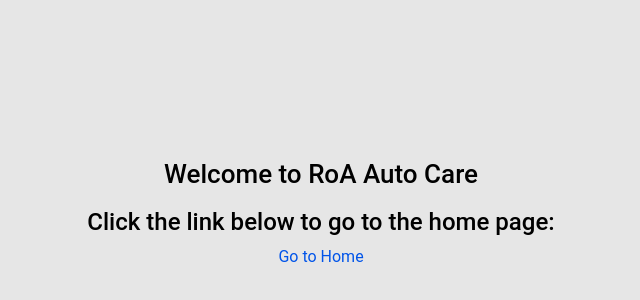
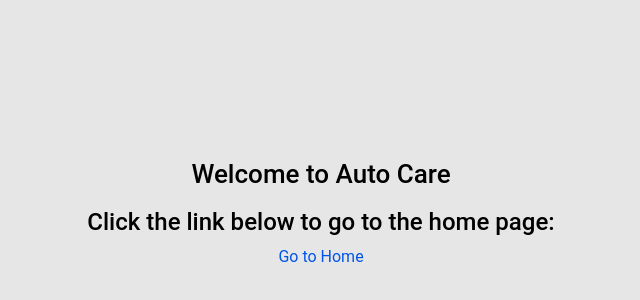
Before and after one commit to jvcByte/auto_care, a React (Vite) app: page / in a window 1280 px wide. Shown: the part 198-498 px from the top of the page, without its empty margins (319-959 px from the left). Built offline with nearby package versions, Linux system fonts and the light colour scheme.

Commit message:
refactor: change app name

```diff
--- a/index.html
+++ b/index.html
@@ -2,7 +2,7 @@
 <html lang="en">
   <head>
     <meta charset="utf-8" />
-    <title>RoA Auto Care</title>
+    <title>Auto Care</title>
 
     <base href="/" />
 
@@ -20,7 +20,7 @@
 
     <!-- add to homescreen for ios -->
     <meta name="mobile-web-app-capable" content="yes" />
-    <meta name="apple-mobile-web-app-title" content="RoA Auto Care" />
+    <meta name="apple-mobile-web-app-title" content="Auto Care" />
     <meta name="apple-mobile-web-app-status-bar-style" content="black" />
   </head>
   <body>
--- a/ionic.config.json
+++ b/ionic.config.json
@@ -1,5 +1,5 @@
 {
-  "name": "RoA Auto Care",
+  "name": "AutoCare",
   "integrations": {
     "capacitor": {}
   },
--- a/src/App.tsx
+++ b/src/App.tsx
@@ -50,7 +50,7 @@ const App: React.FC = () => (
           <Route path="/home" component={Home} />
           <Route exact path="/">
             <Welcome
-              title="Welcome to RoA Auto Care"
+              title="Welcome to Auto Care"
               subtitle="Click the link below to go to the home page:"
               text="Go to Home"
               link="/home"
--- a/src/pages/users/tab1/Tab1.tsx
+++ b/src/pages/users/tab1/Tab1.tsx
@@ -1,6 +1,6 @@
 import { IonButton, IonButtons, IonContent, IonHeader, IonIcon, IonPage, IonTitle, IonToolbar } from '@ionic/react';
 import './Tab1.css';
-import { cameraOutline, ellipsisHorizontalOutline, ellipsisVerticalOutline } from 'ionicons/icons';
+import { ellipsisHorizontalOutline, ellipsisVerticalOutline } from 'ionicons/icons';
 
 const Tab1: React.FC = () => {
   return (
@@ -13,9 +13,6 @@ const Tab1: React.FC = () => {
       <IonHeader translucent={true} className='ion-no-border'>
         <IonToolbar>
           <IonButtons slot='secondary'>
-            <IonButton>
-              <IonIcon icon={cameraOutline} />
-            </IonButton>
             <IonButton>
               <IonIcon slot='icon-only' ios={ellipsisHorizontalOutline} md={ellipsisVerticalOutline} />
             </IonButton>
--- a/src/pages/users/tab3/Tab3.tsx
+++ b/src/pages/users/tab3/Tab3.tsx
@@ -1,7 +1,7 @@
 import { IonButton, IonButtons, IonContent, IonHeader, IonIcon, IonPage, IonTitle, IonToolbar } from '@ionic/react';
 import ExploreContainer from '../../../components/ExploreContainer/ExploreContainer';
 import './Tab3.css';
-import { cameraOutline, ellipsisHorizontalOutline, ellipsisVerticalOutline } from 'ionicons/icons';
+import { ellipsisHorizontalOutline, ellipsisVerticalOutline } from 'ionicons/icons';
 
 const Tab3: React.FC = () => {
   return (
@@ -14,9 +14,6 @@ const Tab3: React.FC = () => {
       <IonHeader translucent={true} className='ion-no-border'>
         <IonToolbar>
           <IonButtons slot='secondary'>
-            <IonButton>
-              <IonIcon icon={cameraOutline} />
-            </IonButton>
             <IonButton>
               <IonIcon slot='icon-only' ios={ellipsisHorizontalOutline} md={ellipsisVerticalOutline} />
             </IonButton>
```
Also changed, not shown: public/manifest.json, 1 other file (tests, documents, lock files or other folders).
